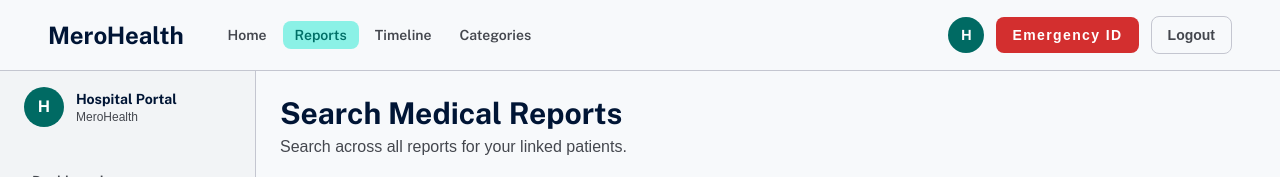
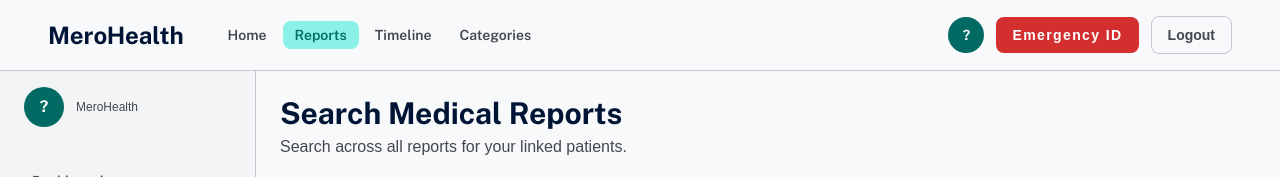
Before and after one commit to Bidhan009/merohealth, a Next.js app in the folder frontend/: page /dashboard/hospital/reports in a window 1280 px wide. Shown: the top 177 px of the page. Built offline with nearby package versions, Linux system fonts and the light colour scheme; no server answers; sample sign-in values are in the browser's storage; a web font is replaced by a local one.

Commit message:
worked on hospital categories and reports page

```diff
--- a/frontend/src/app/dashboard/hospital/patient/[patientId]/page.tsx
+++ b/frontend/src/app/dashboard/hospital/patient/[patientId]/page.tsx
@@ -4,6 +4,7 @@ import { useEffect, useState } from "react";
 import { useRouter, useParams } from "next/navigation";
 import Link from "next/link";
 import { getToken} from "@/utils/auth";
+
 
 interface Report {
   id: string;
--- a/frontend/src/app/dashboard/hospital/reports/page.tsx
+++ b/frontend/src/app/dashboard/hospital/reports/page.tsx
@@ -25,6 +25,7 @@ interface Report {
     const [search, setSearch] = useState("");
     const [filterOwn, setFilterOwn] = useState<"all" | "own" | "others">("all");
     const [loading, setLoading] = useState(true);
+    const [hospitalName, setHospitalName] = useState("");
 
     useEffect(() => {
         if (!token) { router.replace("/login"); return; }
@@ -39,6 +40,13 @@ interface Report {
             }
         } finally {
             setLoading(false);
+        }
+        const profileRes = await fetch("http://localhost:5000/api/hospital/profile", {
+          headers: { Authorization: `Bearer ${token}` },
+        });
+        if (profileRes.ok) {
+          const profileData = await profileRes.json();
+          setHospitalName(profileData.name);
         }
         };
         load();
@@ -57,7 +65,7 @@ interface Report {
     });
 
   return (
-    <HospitalLayout>
+    <HospitalLayout hospitalName={hospitalName}>
           {/* Page Header */}
           <div>
             <h1 className="font-heading font-bold text-3xl text-primary">Search Medical Reports</h1>
```
